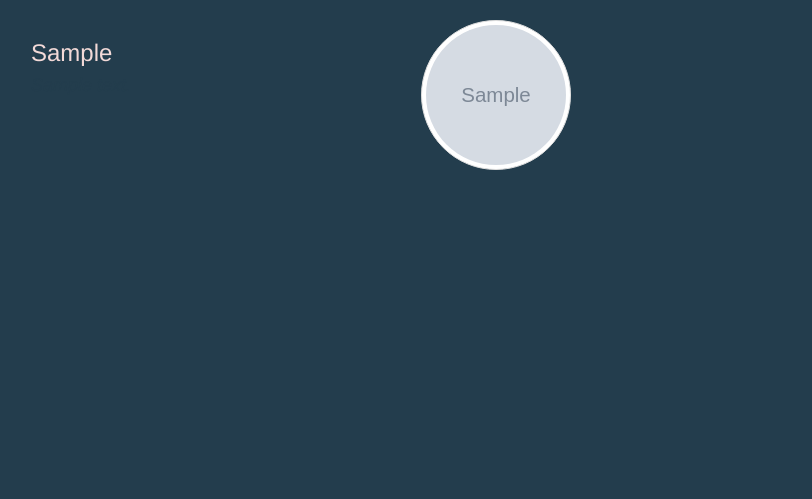
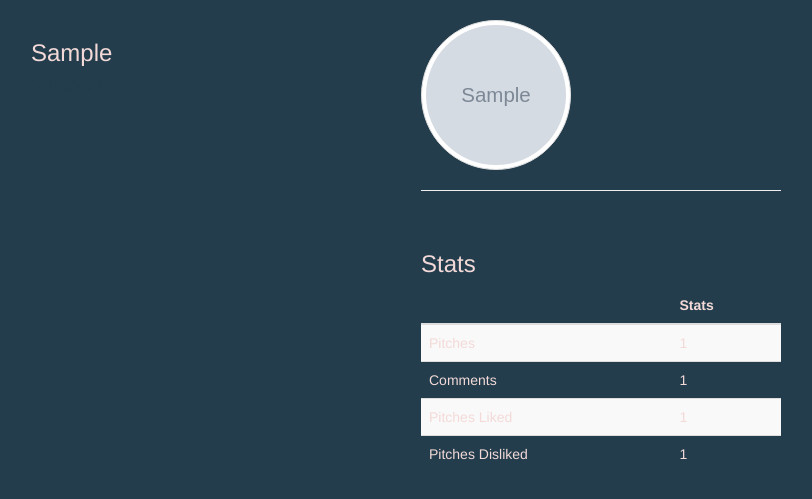
Before and after one commit to default-007/blog, a Flask app: template app/templates/profile/profile.html in a window 1280 px wide. Shown: the part 52-551 px from the top of the page, without its empty margins (39-851 px from the left). Run offline with Flask 2, Linux system fonts and the light colour scheme; tables that the repository leaves empty hold one stand-in row (values such as "Sample post"); the template is opened without the code that fills it: values that come from a table or form of the project are taken from there, most other values are stand-ins (such as "Sample title", 1, 10 or a date in 2020); grey boxes marked "Sample" are stand-in pictures; some libraries are stand-ins or nearby versions.

```diff
--- a/app/templates/profile/profile.html
+++ b/app/templates/profile/profile.html
@@ -35,6 +35,36 @@
         <input type="submit" />
       </form>
       {% endif %}
+      <br>
+      <hr>
+      <br>
+      <h3>Stats</h3>
+      <table class="table table-striped">
+        <thead>
+          <tr>
+            <th scope='col'></th>
+            <th scope='col'>Stats</th>
+          </tr>
+        </thead>
+        <tbody>
+          <tr>
+            <td>Pitches</td>
+            <td>{{pitches_no|length}}</td>
+          </tr>
+          <tr>
+            <td>Comments</td>
+            <td>{{comments_no|length}}</td>
+          </tr>
+          <tr>
+            <td>Pitches Liked</td>
+            <td>{{likes_no|length}}</td>
+          </tr>
+          <tr>
+            <td>Pitches Disliked</td>
+            <td>{{dislikes_no|length}}</td>
+          </tr>
+        </tbody>
+      </table>
     </div>
   </div>
 </div>
```
Also changed, not shown: app/templates/home.html (+9 -12 lines).
